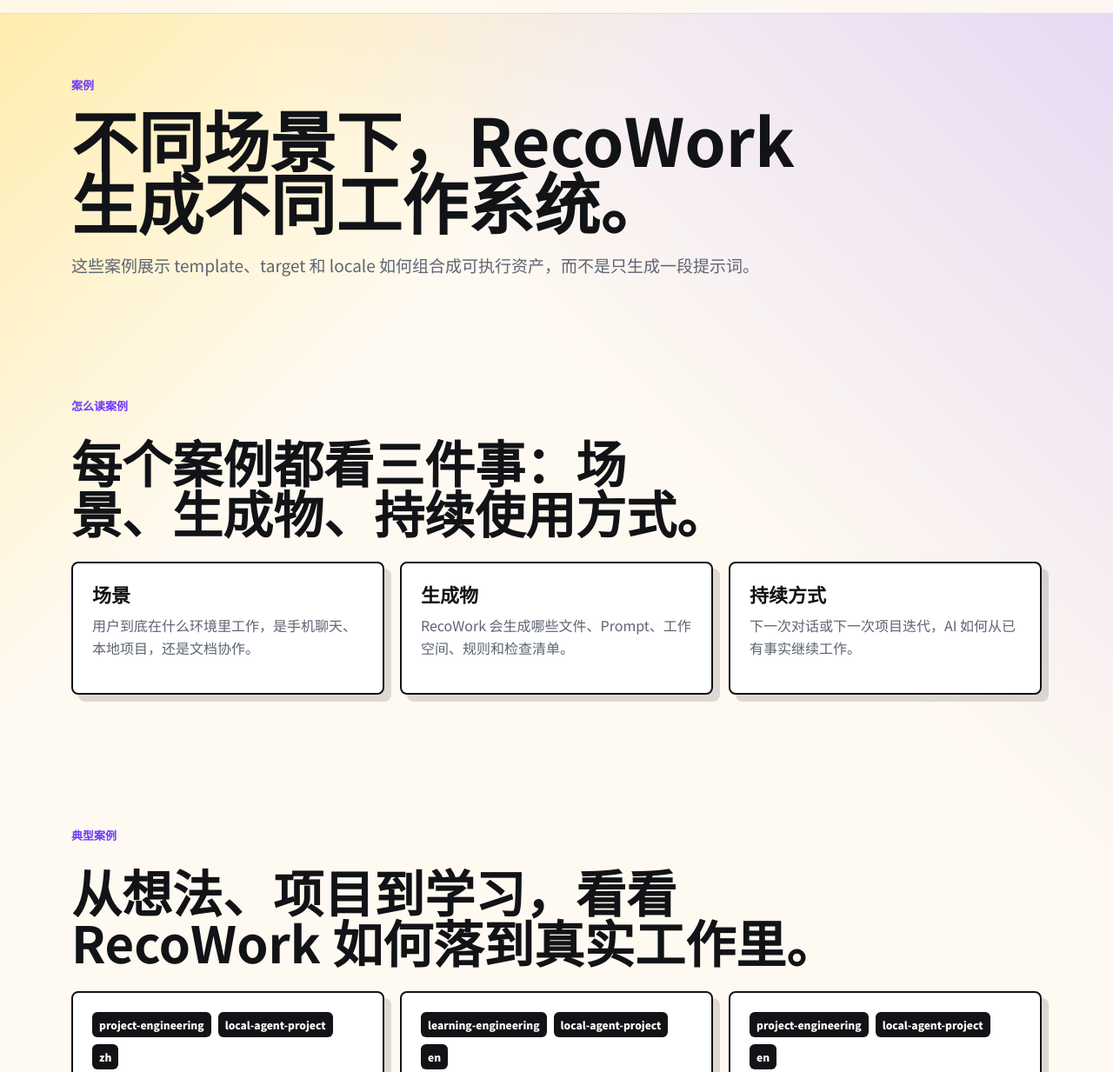
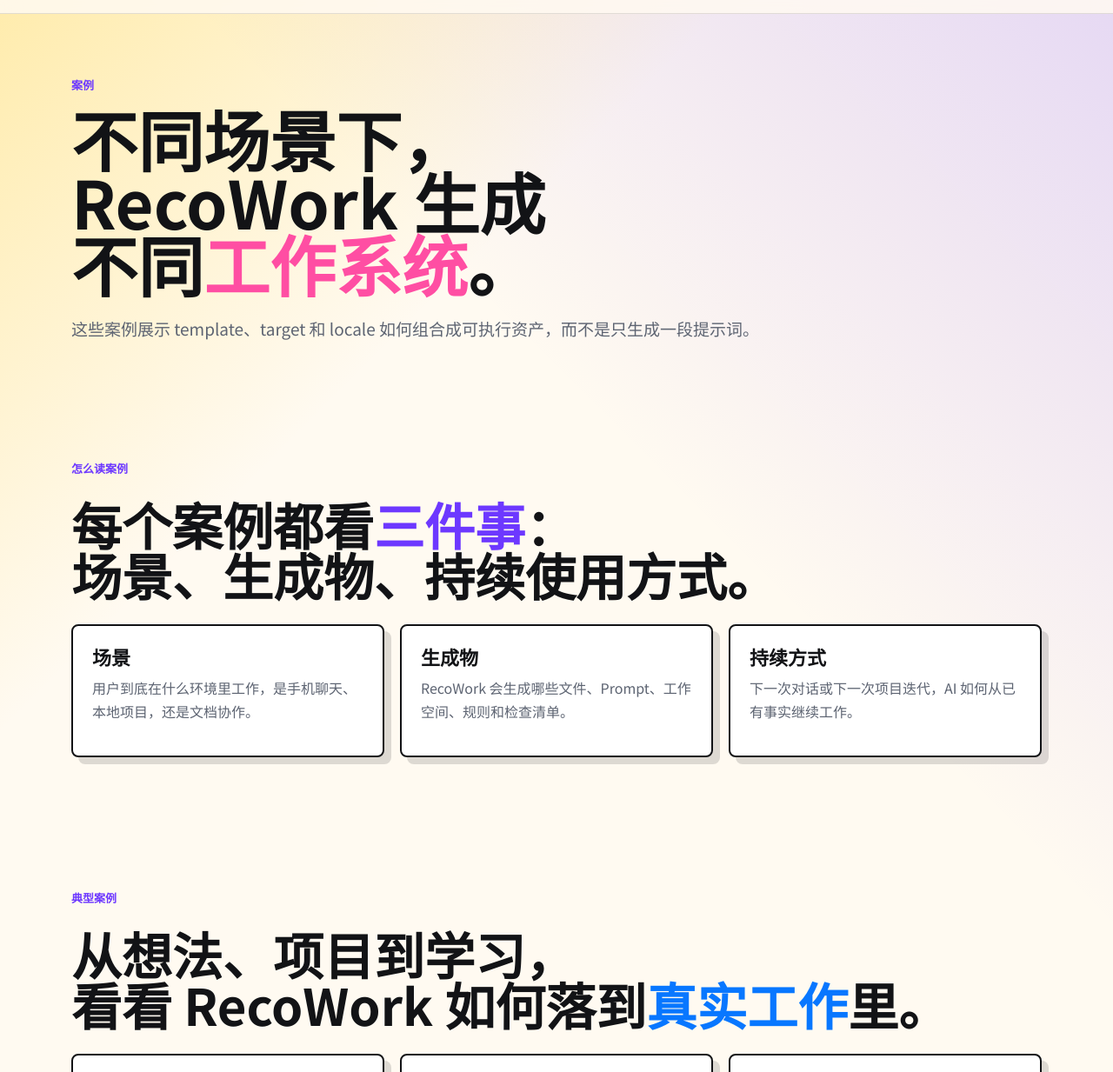
Before and after one commit to recoluan/recowork, a website: page docs/cases.html in a window 1280 px wide. Shown: the part 67-1300 px from the top of the page at 87% size. Drawn offline with nearby package versions, Linux system fonts and the light colour scheme.

Commit message:
docs(site): clarify hero heading hierarchy
Why:
The site typography update still allowed top-level titles to wrap at arbitrary points, weakening scanability across Chinese and English.

Changes:
- Add localized semantic title lines and restrained keyword accents to the homepage and guide, case, philosophy, and release pages.
- Update bilingual Unreleased and release-page descriptions for the refined heading treatment.

Compatibility:
Static-site presentation only; no CLI, template, or generated-output behavior changes.

Validation:
- git diff --check
- Reviewed bilingual heading markup and language-specific visibility rules.

```diff
--- a/docs/cases.html
+++ b/docs/cases.html
@@ -36,14 +36,20 @@
     <main>
       <section class="page-hero">
         <p class="eyebrow" data-zh="案例" data-en="Cases">案例</p>
-        <h1 data-zh="不同场景下，RecoWork 生成不同工作系统。" data-en="RecoWork creates different working systems for different scenarios.">不同场景下，RecoWork 生成不同工作系统。</h1>
+        <h1 class="localized-title">
+          <span class="title-copy title-zh"><span class="title-line">不同场景下，</span><span class="title-line">RecoWork 生成不同<span class="title-accent title-accent-pink">工作系统</span>。</span></span>
+          <span class="title-copy title-en"><span class="title-line">Different scenarios need</span><span class="title-line">different <span class="title-accent title-accent-pink">working systems</span>.</span></span>
+        </h1>
         <p class="hero-text" data-zh="这些案例展示 template、target 和 locale 如何组合成可执行资产，而不是只生成一段提示词。" data-en="These cases show how template, target, and locale combine into executable assets rather than a single prompt.">这些案例展示 template、target 和 locale 如何组合成可执行资产，而不是只生成一段提示词。</p>
       </section>
 
       <section class="section case-lens-section">
         <div class="section-heading">
           <p class="eyebrow" data-zh="怎么读案例" data-en="How to read cases">怎么读案例</p>
-          <h2 data-zh="每个案例都看三件事：场景、生成物、持续使用方式。" data-en="Each case shows scenario, generated assets, and ongoing usage.">每个案例都看三件事：场景、生成物、持续使用方式。</h2>
+          <h2 class="localized-title">
+            <span class="title-copy title-zh"><span class="title-line">每个案例都看<span class="title-accent title-accent-violet">三件事</span>：</span><span class="title-line">场景、生成物、持续使用方式。</span></span>
+            <span class="title-copy title-en"><span class="title-line">Each case answers</span><span class="title-line"><span class="title-accent title-accent-violet">three questions</span>: scenario, assets, continuity.</span></span>
+          </h2>
         </div>
         <div class="content-grid three">
           <article class="content-card">
@@ -64,7 +70,10 @@
       <section class="section">
         <div class="section-heading">
           <p class="eyebrow" data-zh="典型案例" data-en="Featured cases">典型案例</p>
-          <h2 data-zh="从想法、项目到学习，看看 RecoWork 如何落到真实工作里。" data-en="See how RecoWork fits into real idea, project, and learning workflows.">从想法、项目到学习，看看 RecoWork 如何落到真实工作里。</h2>
+          <h2 class="localized-title">
+            <span class="title-copy title-zh"><span class="title-line">从想法、项目到学习，</span><span class="title-line">看看 RecoWork 如何落到<span class="title-accent title-accent-blue">真实工作</span>里。</span></span>
+            <span class="title-copy title-en"><span class="title-line">From ideas and projects to learning,</span><span class="title-line">see RecoWork in <span class="title-accent title-accent-blue">real work</span>.</span></span>
+          </h2>
         </div>
         <div class="case-grid">
           <article class="case-card">
--- a/docs/styles.css
+++ b/docs/styles.css
@@ -331,6 +331,39 @@
 h3 {
   font-size: 22px;
   line-height: 1.2;
+}
+
+.title-copy {
+  display: none;
+}
+
+html[lang="zh-CN"] .title-zh,
+html[lang="en"] .title-en {
+  display: block;
+}
+
+.title-line {
+  display: block;
+}
+
+.title-accent {
+  display: inline-block;
+}
+
+.title-accent-orange {
+  color: var(--orange);
+}
+
+.title-accent-violet {
+  color: var(--violet);
+}
+
+.title-accent-blue {
+  color: var(--blue);
+}
+
+.title-accent-pink {
+  color: var(--pink);
 }
 
 .hero-text {
```
Also changed, not shown: CHANGELOG.zh.md (+1 -1 lines), docs/index.html (+4 -1 lines), docs/philosophy.html (+4 -1 lines), docs/releases.html (+5 -2 lines), docs/usage.html (+4 -1 lines), CHANGELOG.md.
